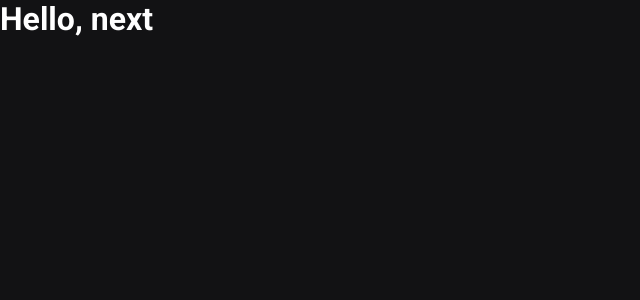
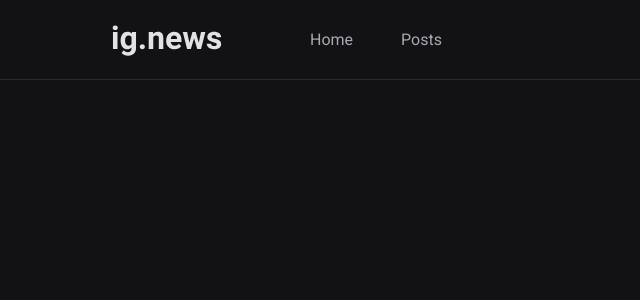
Before and after one commit to caleb-freitas/ignews, a Next.js app: page / in a window 1280 px wide. Shown: the top 300 px of the page, without its empty margins (0-640 px from the left). Built offline with nearby package versions, Linux system fonts and the light colour scheme.

Commit message:
feat: added Header component

```diff
--- /dev/null
+++ b/src/components/Header/index.tsx
@@ -0,0 +1,20 @@
+import styles from './styles.module.scss'
+
+export function Header() {
+  return (
+    <header className={styles.headerContainer}>
+      <div className={styles.headerContent}>
+        <img src="/images/logo.svg" alt="ignews" />
+        <nav>
+          <a
+            href="#"
+            className={styles.active}
+          >
+            Home
+          </a>
+          <a href="#">Posts</a>
+        </nav>
+      </div>
+    </header>
+  )
+}
--- /dev/null
+++ b/src/components/Header/styles.module.scss
@@ -0,0 +1,53 @@
+.headerContainer {
+  height: 5rem;
+  border-bottom: 1px solid var(--gray-800);
+}
+
+.headerContent {
+  max-width: 1120px;
+  height: 5rem;
+  margin: 0 auto;
+  padding: 0 2rem;
+  display: flex;
+  align-items: center;
+
+  nav {
+    margin-left: 5rem;
+    height: 5rem;
+
+    a {
+      display: inline-block;
+      position: relative;
+      padding: 0 0.5rem;
+      height: 5rem;
+      line-height: 5rem;
+      color: var(--gray-300);
+
+      transition: color 0.2s;
+
+      &+a {
+        margin-left: 2rem;
+      }
+
+      &:hover {
+        color: var(--white);
+      }
+
+      &:active {
+        color: var(--white);
+        font-weight: bold;
+      }
+
+      &:active::after {
+        content: '';
+        height: 3px;
+        border-radius: 3px 3px 0 0;
+        width: 100%;
+        position: absolute;
+        bottom: 1px;
+        left: 0;
+        background: var(--yellow-500);
+      }
+    }
+  }
+}
--- a/src/pages/_app.tsx
+++ b/src/pages/_app.tsx
@@ -1,9 +1,15 @@
 import type { AppProps } from 'next/app'
+import { Header } from '../components/Header'
 
 import '../styles/global.scss'
 
 function MyApp({ Component, pageProps }: AppProps) {
-  return <Component {...pageProps} />
+  return (
+    <>
+      <Header />
+      <Component {...pageProps} />
+    </>
+  )
 }
 
 export default MyApp
--- a/src/pages/_document.tsx
+++ b/src/pages/_document.tsx
@@ -7,6 +7,7 @@
         <Head>
           <link rel="preconnect" href="https://fonts.gstatic.com" />
           <link href="https://fonts.googleapis.com/css2?family=Inter:wght@400;700&family=Poppins:wght@400;600&family=Roboto:wght@400;700;900&display=swap" rel="stylesheet" />
+          <link rel="shortcut icon" href="favicon.png" type="image/x-icon" />
         </Head>
         <body>
           <Main />
--- a/src/pages/index.tsx
+++ b/src/pages/index.tsx
@@ -7,9 +7,6 @@
       <Head>
         <title>Inicio | ig.news</title>
       </Head>
-      <h1>
-        Hello, next
-      </h1>
     </>
   )
 }
--- a/src/styles/global.scss
+++ b/src/styles/global.scss
@@ -8,6 +8,7 @@
   --white: #FFFFFF;
   --gray-100: #e1e1e6;
   --gray-300: #a8a8b3;
+  --gray-800: #29292e;
   --gray-900: #121214;
   --cyan-500: #61dafb;
   --yellow-500: #eba417;
```
